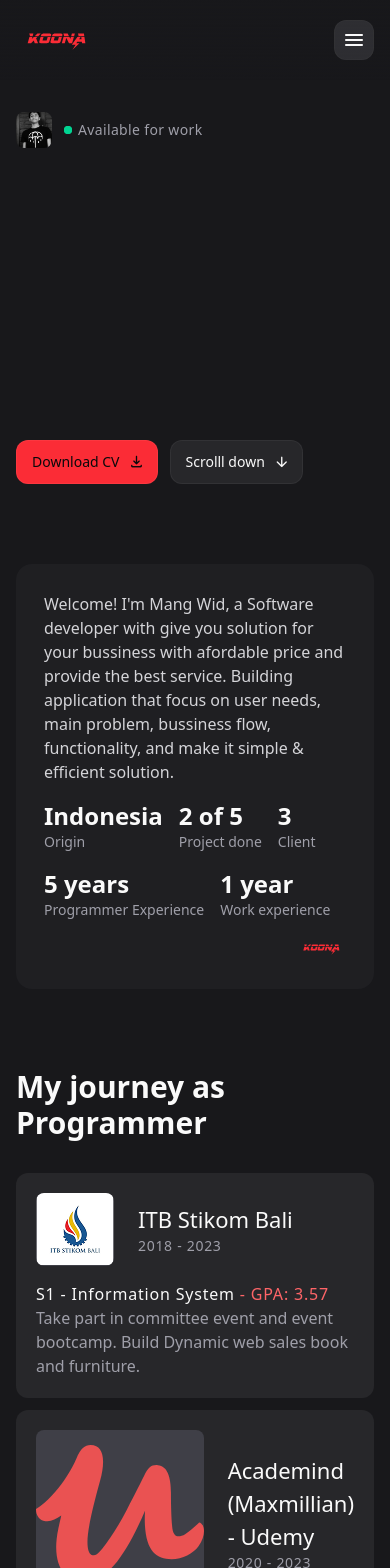
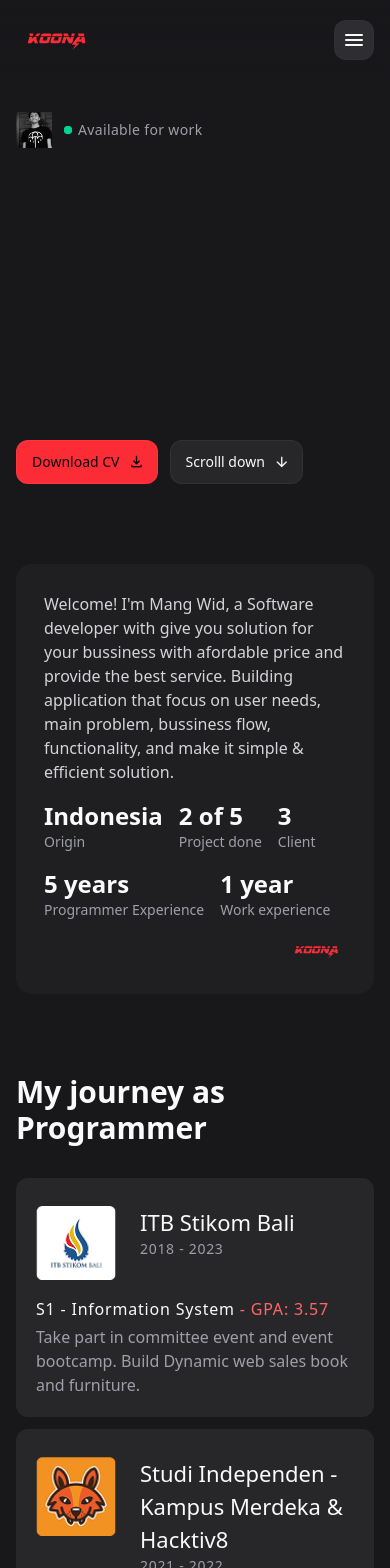
Before and after one commit to widnyana18/koona-portfolio, a React (Vite) app: page / in a window 390 px wide. Shown: the top 1568 px of the page. Built offline with nearby package versions, Linux system fonts and the light colour scheme.

Commit message:
fix: fix UI design

```diff
--- a/src/components/About.jsx
+++ b/src/components/About.jsx
@@ -35,8 +35,8 @@ function About() {
             <img
               src="/images/logo.svg"
               alt="Logo"
-              width={50}
-              height={50}
+              width={60}
+              height={60}
               className="ml-auto md:w-[40px]"
             />
           </div>
--- a/src/components/Education.jsx
+++ b/src/components/Education.jsx
@@ -14,7 +14,7 @@ function Education() {
       <div className="container">
         <h2 className="headline-2 mb-8">My journey as Programmer</h2>
 
-        <div className="md:not-only:flex items-stretch gap-3 w-fit grid">
+        <div className="md:items-stretch gap-3 w-fit grid md:grid-cols-2">
           {educations.map(
             (
               { institution, collage, startYear, endYear, gpa, content, logo },
@@ -50,6 +50,16 @@ const educations = [
     logo: "/images/stikom.png",
   },
   {
+    institution: "Studi Independen - Kampus Merdeka & Hacktiv8",
+    collage: "Scalable web service & API with Golang",
+    startYear: "2021",
+    endYear: "2022",
+    gpa: 'B',
+    content:
+      "Learn fundamental, concurency, database, & Rest API, build final project (include sertificate)",
+    logo: "/images/hacktiv8.png",
+  },
+  {
     institution: "Academind (Maxmillian) - Udemy",
     collage: "Fullstack Website with MERN and Flutter Mobile App",
     startYear: "2020",
--- a/src/components/EducationCard.jsx
+++ b/src/components/EducationCard.jsx
@@ -16,15 +16,15 @@ function EducationCard({
 }) {
   return (
     <div className="bg-zinc-800 p-5 rounded-xl min-w-[320px] flex flex-col lg:min-w-[420px]">
-      <div className="flex items-center gap-2 mt-auto mb-4">
-        <figure className="img-box rounded-lg me-4">
+      <div className="flex items-start gap-2 mt-2 mb-4">
+        <figure className="rounded-lg me-4">
           <img
             src={logo}
             alt={institution}
-            width={44}
-            height={44}
+            width={80}
+            height={80}
             loading="lazy"
-            className="img-cover"
+            className="max-w-screen"
           />
         </figure>
 
@@ -37,7 +37,7 @@ function EducationCard({
         </div>
       </div>
 
-      <p className="tracking-wider">
+      <p className="tracking-wider mb-1">
         {collage}{" "}
         <span className="text-red-400">
           {gpa != null ? " - GPA: " + gpa : ""}
--- a/src/components/Experience.jsx
+++ b/src/components/Experience.jsx
@@ -12,7 +12,7 @@ function Experience() {
   return (
     <section id="experience" className="section overflow-hidden">
       <div className="container">
-        <h2 className="headline-2 mb-8">What our customers say</h2>
+        <h2 className="headline-2 mb-8">Job Experience</h2>
 
         <div className="mt-8 grid gap-x-4 gap-y-5 grid-cols-[repeat(auto-fill,_minmax(280px,1fr))]">
           {experience.map(
--- a/src/components/ExperienceCard.jsx
+++ b/src/components/ExperienceCard.jsx
@@ -16,7 +16,7 @@ function ExperienceCard({
 }) {
   return (
     <div className="bg-zinc-800 p-5 rounded-xl min-w-[320px] flex flex-col lg:min-w-[350px]">
-      <div className="flex items-center gap-2 mt-auto mb-4">
+      <div className="flex items-center gap-2 mt-2 mb-4">
         <figure className="img-box rounded-lg me-4">
           <img
             src={logo}
--- a/src/components/Footer.jsx
+++ b/src/components/Footer.jsx
@@ -65,7 +65,7 @@ function Footer() {
 
         <div className="flex items-center justify-between pt-10 mb-8">
           <a href="" className="">
-            <img src="/images/logo.svg" alt="Logo" width={50} height={50} />
+            <img src="/images/logo.svg" alt="Logo" width={60} height={60} />
           </a>
 
           <p className="text-zinc-500 text-sm">
--- a/src/components/ServiceCard.jsx
+++ b/src/components/ServiceCard.jsx
@@ -8,7 +8,7 @@ import PropTypes from "prop-types";
 function ServiceCard({ desc, imgSrc, title }) {
   return (
     <div className="bg-zinc-800 p-5 rounded-xl min-w-[320px] flex flex-col lg:min-w-[420px]">
-      <figure className="img-box rounded-lg mb-8">
+      <figure className="img-box rounded-lg mb-6 w-14 h-14">
         <img
           src={imgSrc}
           alt={title}
--- a/src/components/SkillCard.jsx
+++ b/src/components/SkillCard.jsx
@@ -13,7 +13,7 @@ function SkillCard({ imgSrc, label, desc, classes }) {
         classes
       }
     >
-      <figure className="bg-zinc-700/50 rounded-lg overflow-hidden w-12 h-12 p-2 group-hover:bg-zinc-900 transition-colors">
+      <figure className="bg-zinc-700/50 rounded-lg w-12 h-12 p-2 group-hover:bg-zinc-900 transition-colors">
         <img src={imgSrc} alt={label} width={32} height={32} className="max-w-fit" />
       </figure>
       <div className="">
--- a/src/index.css
+++ b/src/index.css
@@ -53,7 +53,7 @@ body {
 }
 
 .img-box {
-  @apply bg-zinc-700 overflow-hidden;
+  @apply bg-zinc-700;
 }
 
 .img-cover {
```
